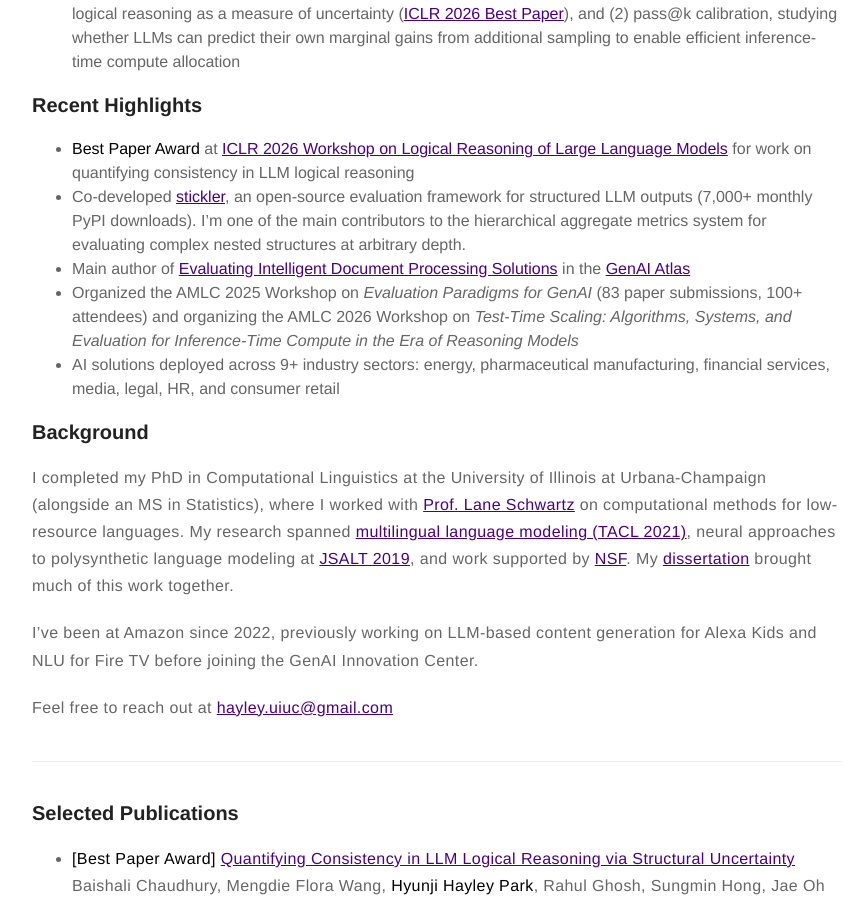
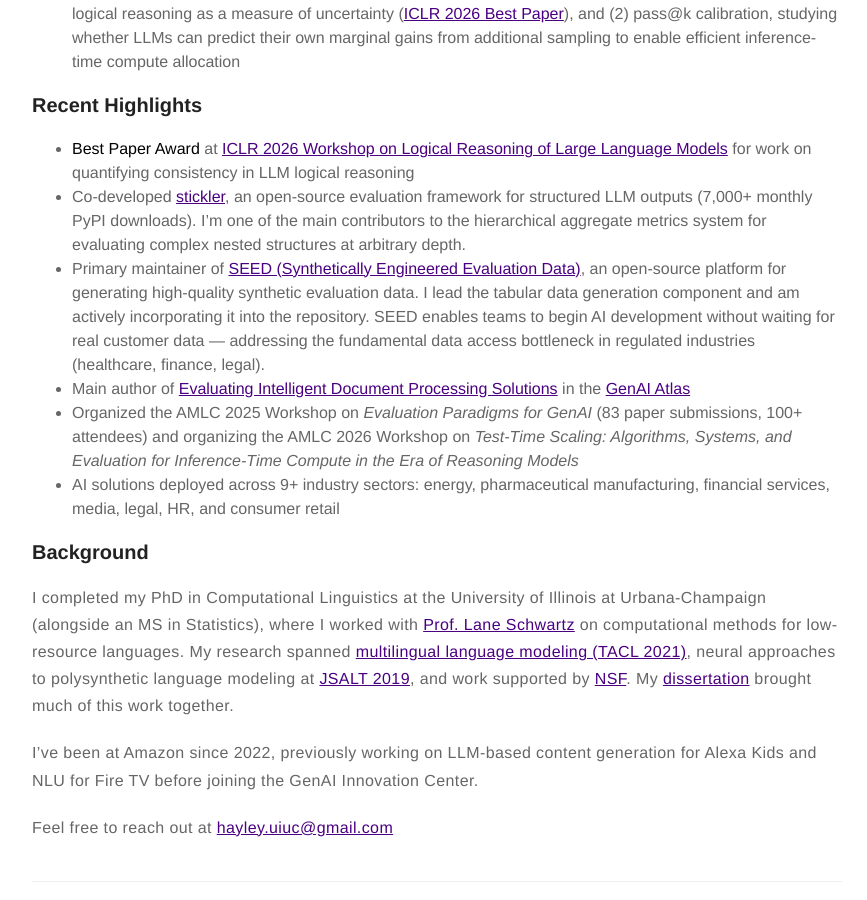
Before and after one commit to hayleypark/hayleypark.github.io, a Jekyll site: the page built from about.md, in a window 1280 px wide and 900 px high, scrolled down 787 px. Shown: the whole window, without its empty margins (203-1070 px from the left). Built offline with Jekyll 4.4.1, drawn with Linux system fonts in a browser that asks for light colours.

Commit message:
Add SEED open-source repo to highlights, enable GitHub social link

```diff
--- a/_config.yml
+++ b/_config.yml
@@ -41,7 +41,7 @@ google: https://scholar.google.com/citations?user=61SbSqQAAAAJ&hl=en
 linkedin: hayleypark
 # youtube: myyoutube
 # spotify: myspotify
-# github: hayleypark
+github: hayleypark
 # lastfm: mylastfm
 # stackoverflow: 7044681/mystackoverflow
 # quora: userquora
--- a/about.md
+++ b/about.md
@@ -17,6 +17,7 @@ I'm an Applied Scientist at the [Generative AI Innovation Center](https://aws.am
 
 - **Best Paper Award** at [ICLR 2026 Workshop on Logical Reasoning of Large Language Models](https://arxiv.org/abs/2606.17312) for work on quantifying consistency in LLM logical reasoning
 - Co-developed [stickler](https://github.com/awslabs/stickler), an open-source evaluation framework for structured LLM outputs (7,000+ monthly PyPI downloads). I'm one of the main contributors to the hierarchical aggregate metrics system for evaluating complex nested structures at arbitrary depth.
+- Primary maintainer of [SEED (Synthetically Engineered Evaluation Data)](https://github.com/awslabs/synthetically_engineered_evaluation_data), an open-source platform for generating high-quality synthetic evaluation data. I lead the tabular data generation component and am actively incorporating it into the repository. SEED enables teams to begin AI development without waiting for real customer data — addressing the fundamental data access bottleneck in regulated industries (healthcare, finance, legal).
 - Main author of [Evaluating Intelligent Document Processing Solutions](https://awslabs.github.io/generative-ai-atlas/topics/2_0_technical_foundations_and_patterns/2_6_model_evaluation_and_selection_criteria/2_6_4_domain_specific_evaluations/2_6_4_2_evaluating_intelligent_document_processing/2_6_4_2_evaluating_intelligent_document_processing.html) in the [GenAI Atlas](https://awslabs.github.io/generative-ai-atlas/)
 - Organized the AMLC 2025 Workshop on *Evaluation Paradigms for GenAI* (83 paper submissions, 100+ attendees) and organizing the AMLC 2026 Workshop on *Test-Time Scaling: Algorithms, Systems, and Evaluation for Inference-Time Compute in the Era of Reasoning Models*
 - AI solutions deployed across 9+ industry sectors: energy, pharmaceutical manufacturing, financial services, media, legal, HR, and consumer retail
```
